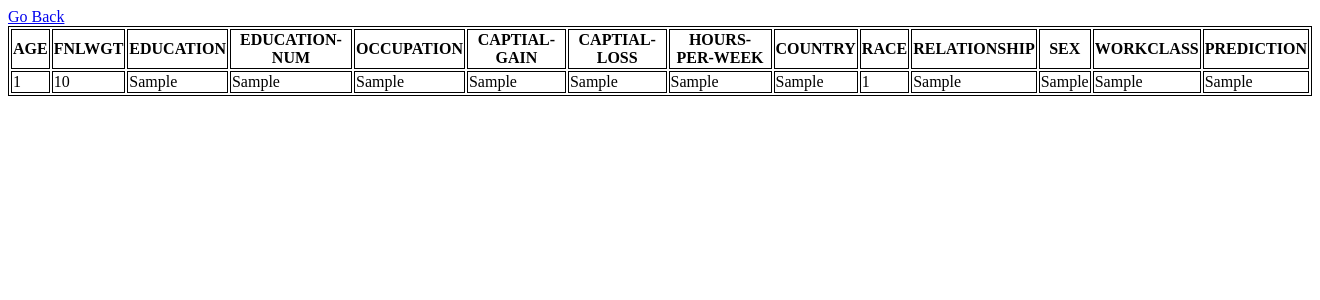
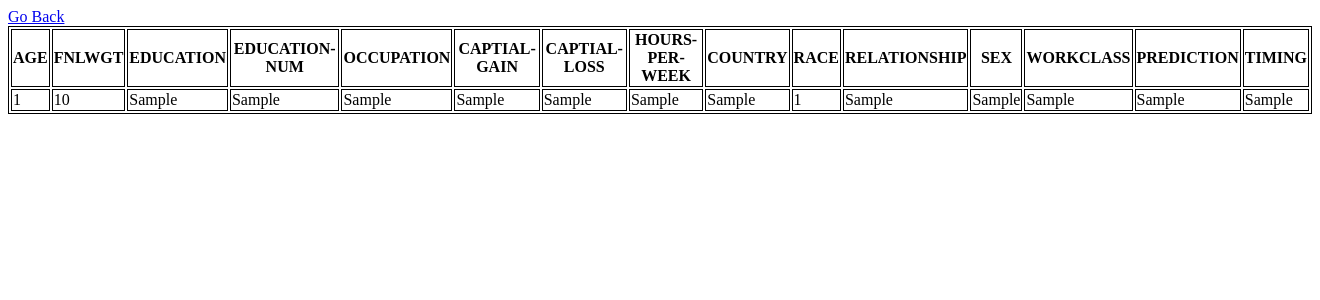
Before and after one commit to raghav0901/Salary_Classifier, a Flask app: page /View in a window 1320 px wide. Shown: the top 300 px of the page. Run offline with Flask 2, Linux system fonts and the light colour scheme; tables that the repository leaves empty or names only in its code hold one stand-in row (values such as "Sample post"); parts of the project's set-up code (start-up, migrations or seed data) failed here and were passed over.

Commit message:
Update template.html

```diff
--- a/templates/template.html
+++ b/templates/template.html
@@ -26,6 +26,7 @@
                 <th>SEX</th>
                 <th>WORKCLASS</th>
                 <th>PREDICTION</th>
+                <th>TIMING</th>
 
             </tr>
         </thead>
@@ -46,6 +47,7 @@
                 <td>{{row[11]}}</td>
                 <td>{{row[12]}}</td>
                 <td>{{row[13]}}</td>
+                <td>{{row[14]}}</td>
             </tr>
             {% endfor %}
         </tbody>
```
